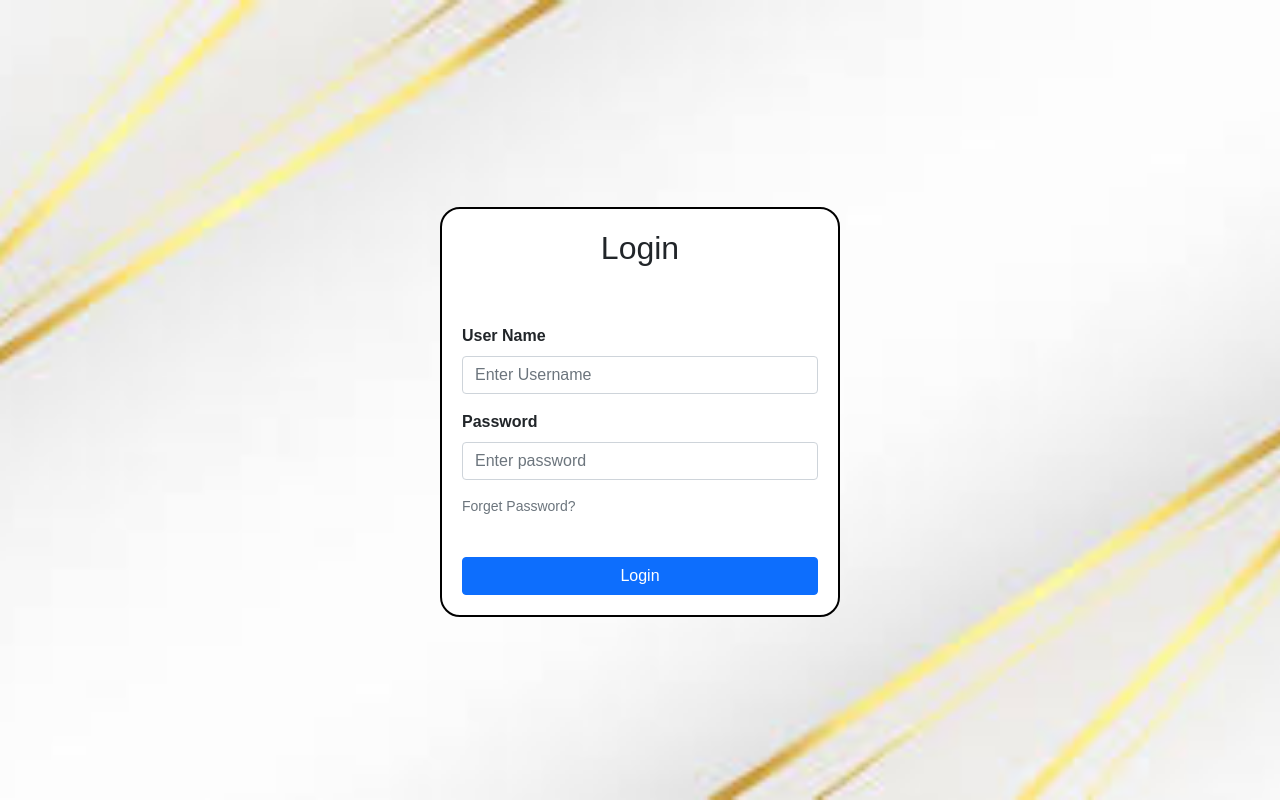
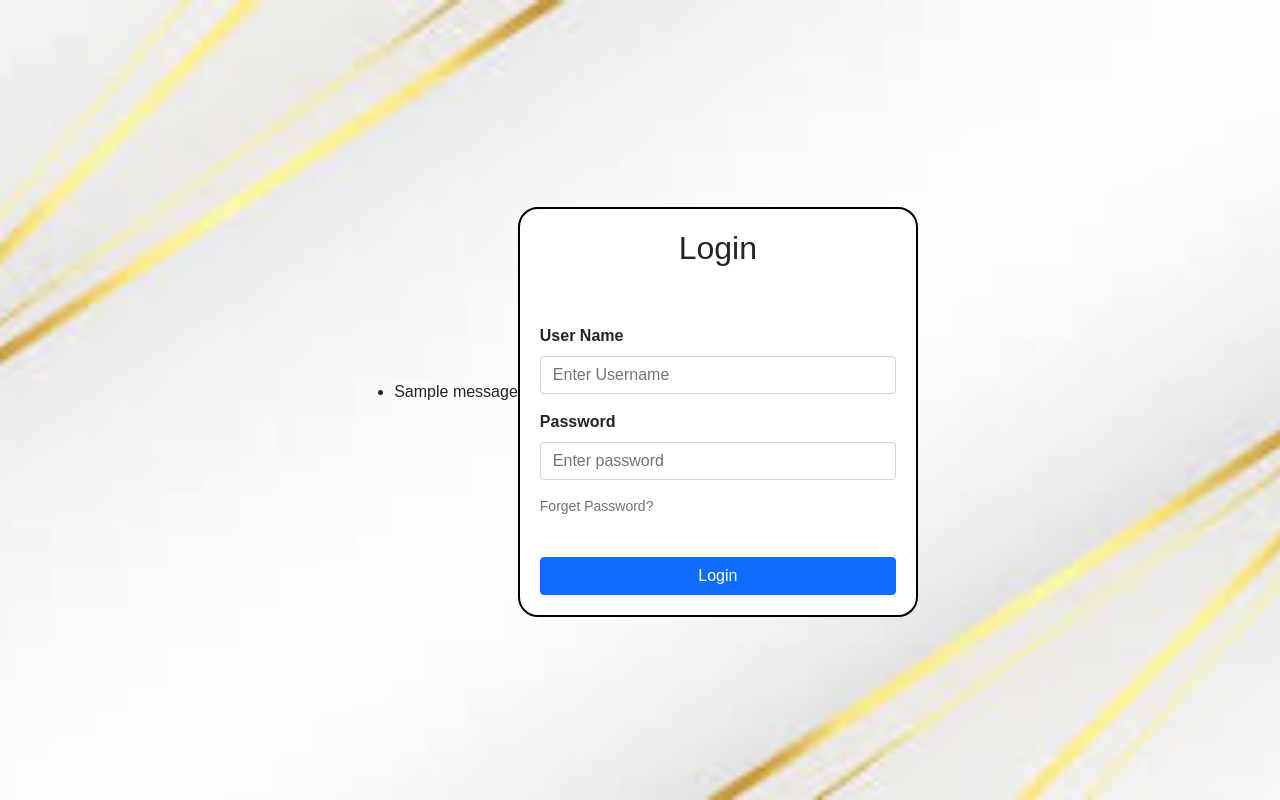
Before and after one commit to NwoguGlory1/E-commerce, a Django app: page /store/login_page/ in a window 1280 px wide. Run offline with Django 5.2, Linux system fonts and the light colour scheme; tables that the repository leaves empty hold one stand-in row (values such as "Sample post"); one stand-in notice (Sample message) is shown; some libraries are stand-ins or nearby versions; some web fonts are replaced.

Commit message:
Edited the login.html to render an error message if authentication is not successful

```diff
--- a/hairsync/store/templates/store/login.html
+++ b/hairsync/store/templates/store/login.html
@@ -26,6 +26,14 @@
 <body>
  <!--Login-->
  <div class="login-page container-fluid">
+    <!-- Messages display -->
+    {% if messages %}
+    <ul class="messages">
+        {% for message in messages %}
+        <li{% if message.tags %} class="{{ message.tags }}"{% endif %}>{{ message }}</li>
+        {% endfor %}
+    </ul>
+    {% endif %}
     <form class="mt-4" method="post" action="{% url 'store:login' %}">
       {% csrf_token %}
       <h4 class="text-center">Login</h4>
```
